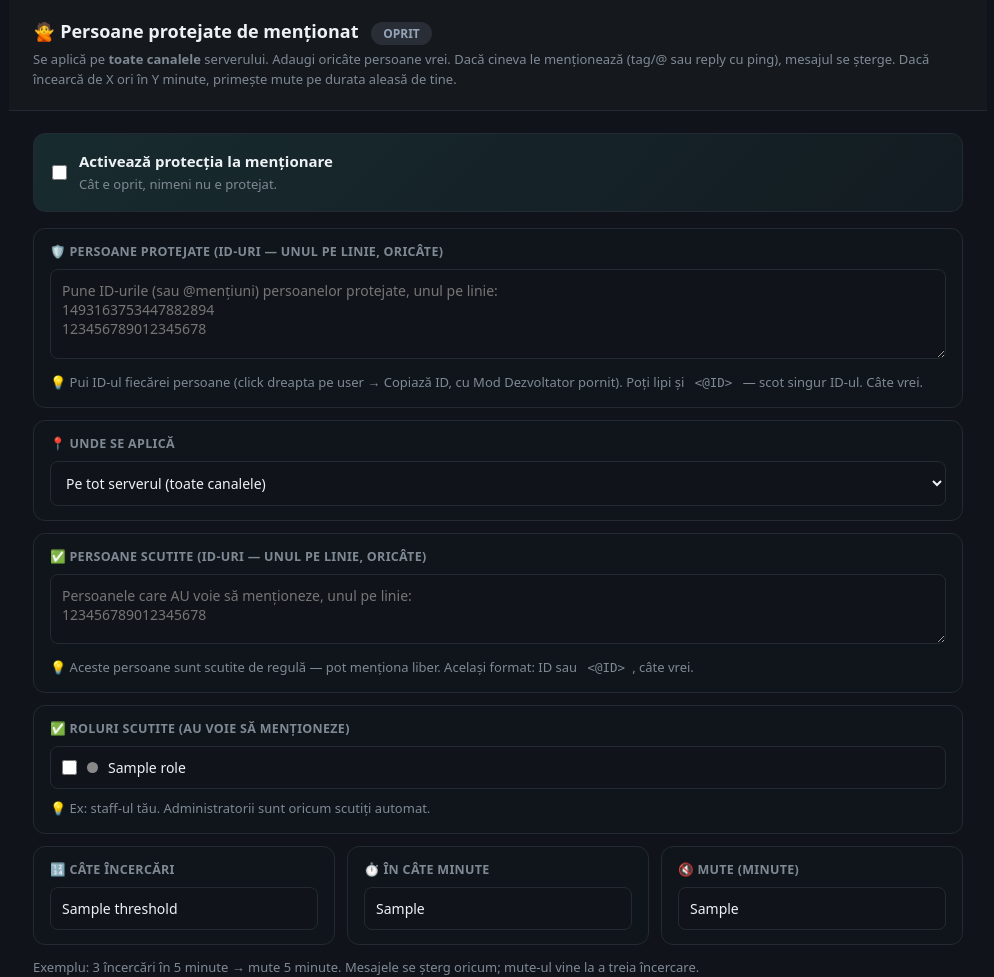
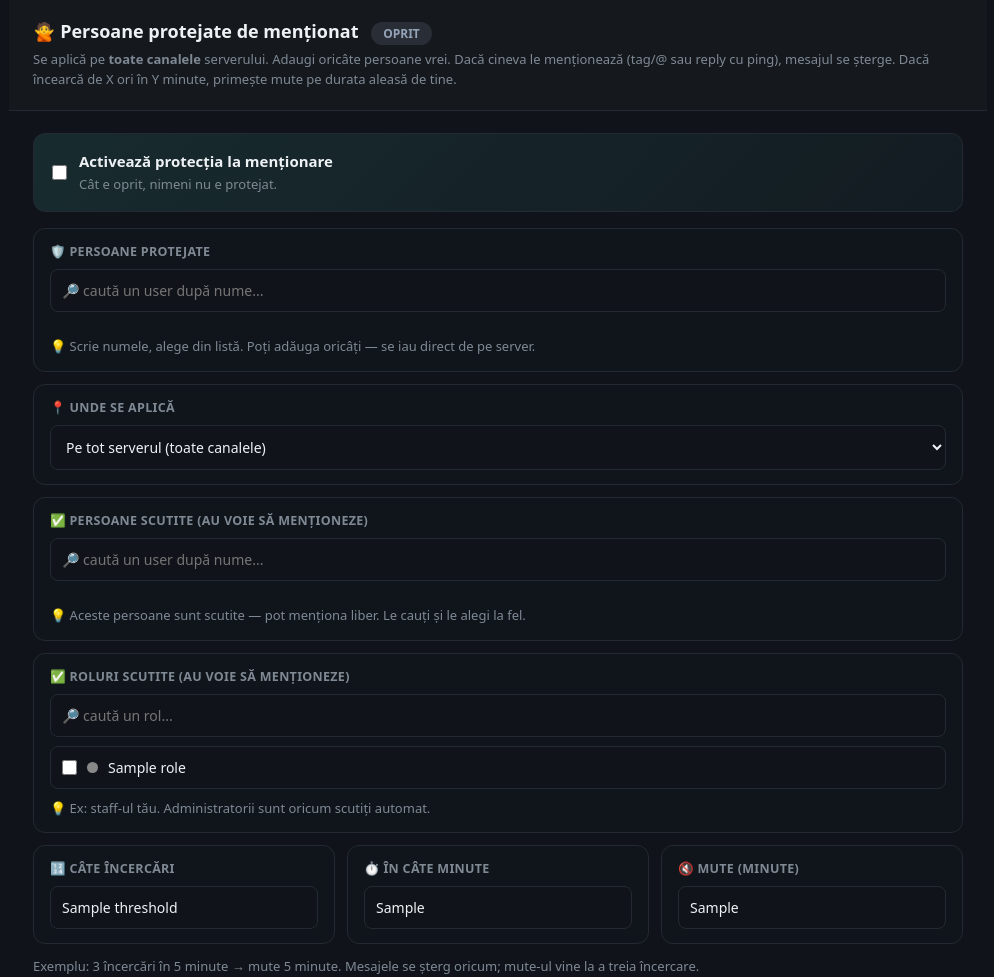
Before and after one commit to razvan1479/Sir-Penguin, a Flask app: template dashboard/templates/automod.html in a window 1280 px wide. Shown: the part 2131-3108 px from the top of the page, without its empty margins (269-1263 px from the left). Run offline with Flask 3, Linux system fonts and the light colour scheme; the template is opened without the code that fills it: most values are stand-ins (such as "Sample title", 1, 10 or a date in 2020); grey boxes marked "Sample" are stand-in pictures.

Commit message:
v26.13.31

```diff
--- a/dashboard/app.py
+++ b/dashboard/app.py
@@ -625,6 +625,66 @@ def api_guild(guild_id):
     except ValueError:
         meta = {}
     return jsonify(meta or {})
+
+
+@app.route("/api/members/<guild_id>")
+@guild_required
+def api_members(guild_id):
+    """Cauta membrii serverului LIVE (din cache-ul botului) ca sa poti alege
+    useri cu search in dashboard, fara sa stochezi mii de membri in fisier.
+    - ?q=text  -> cauta dupa nume/username (max 25 rezultate)
+    - ?ids=... -> rezolva numele unor ID-uri deja selectate (pt. chip-uri)."""
+    import re as _re
+    q = (request.args.get("q", "") or "").strip().lower()
+    ids_param = request.args.get("ids", "")
+    try:
+        import asyncio
+        from utils import botref
+        bot = botref.bot
+        loop = getattr(bot, "loop", None) if bot else None
+        if bot is None or loop is None:
+            return jsonify({"members": [], "error": "offline"})
+
+        def _pack(m):
+            return {"id": str(m.id), "name": m.display_name,
+                    "username": m.name,
+                    "avatar": m.display_avatar.url if m.display_avatar else None}
+
+        async def _run():
+            guild = bot.get_guild(int(guild_id))
+            if guild is None:
+                return []
+            # mod rezolvare: nume pentru ID-uri deja alese
+            if ids_param:
+                wanted = _re.findall(r"\d{15,21}", ids_param)
+                out = []
+                for i in wanted:
+                    m = guild.get_member(int(i))
+                    out.append(_pack(m) if m else
+                               {"id": i, "name": f"(a plecat · {i})", "username": "", "avatar": None})
+                return out
+            # mod cautare
+            matches = []
+            for m in guild.members:
+                if m.bot:
+                    continue
+                disp = (m.display_name or "")
+                name = (m.name or "")
+                gname = (getattr(m, "global_name", None) or "")
+                hay = (disp + " " + name + " " + gname).lower()
+                if q and q not in hay:
+                    continue
+                starts = disp.lower().startswith(q) or name.lower().startswith(q)
+                matches.append((0 if starts else 1, disp.lower(), _pack(m)))
+                if len(matches) >= 300:
+                    break
+            matches.sort(key=lambda x: (x[0], x[1]))
+            return [x[2] for x in matches[:25]]
+
+        members = asyncio.run_coroutine_threadsafe(_run(), loop).result(timeout=10)
+        return jsonify({"members": members})
+    except Exception:
+        return jsonify({"members": [], "error": "fail"})
 
 
 @app.route("/home/<guild_id>")
--- a/dashboard/templates/automod.html
+++ b/dashboard/templates/automod.html
@@ -34,6 +34,15 @@
   .rdot { width:11px; height:11px; border-radius:50%; flex:none; }
   .grid3 { display:grid; grid-template-columns:1fr 1fr 1fr; gap:12px; }
   @media (max-width:640px){ .grid3 { grid-template-columns:1fr; } }
+  .pick-search { width:100%; }
+  .pick-results { margin-top:8px; display:none; flex-direction:column; gap:4px; background:var(--bg); border:1px solid var(--glass-border); border-radius:8px; padding:6px; max-height:230px; overflow-y:auto; }
+  .pick-results.open { display:flex; }
+  .pick-item { display:flex; align-items:center; gap:10px; padding:8px 10px; border-radius:7px; cursor:pointer; font-size:14px; }
+  .pick-item:hover { background:var(--input); }
+  .pick-item img { width:26px; height:26px; border-radius:50%; flex:none; background:#1e1f22; }
+  .pick-item .u { color:var(--muted); font-size:12px; }
+  .pick-item .muted-note { color:var(--muted); font-size:13px; padding:8px 10px; }
+  .chip img { width:20px; height:20px; border-radius:50%; margin-right:2px; }
 {% endblock %}
 
 {% block content %}
@@ -206,9 +215,12 @@
         </div>
 
         <div class="field">
-          <label>🛡️ Persoane protejate (ID-uri — unul pe linie, oricâte)</label>
-          <textarea name="protected_ids" placeholder="Pune ID-urile (sau @mențiuni) persoanelor protejate, unul pe linie:&#10;1493163753447882894&#10;123456789012345678" style="min-height:90px">{{ (mentions.get('protected_ids') or [])|join('\n') }}</textarea>
-          <p class="sub" style="margin-top:8px">💡 Pui ID-ul fiecărei persoane (click dreapta pe user → Copiază ID, cu Mod Dezvoltator pornit). Poți lipi și <code>&lt;@ID&gt;</code> — scot singur ID-ul. Câte vrei.</p>
+          <label>🛡️ Persoane protejate</label>
+          <input type="hidden" name="protected_ids" id="prot_val" value="{{ (mentions.get('protected_ids') or [])|join(' ') }}">
+          <input type="text" class="pick-search" id="prot_search" placeholder="🔎 caută un user după nume..." autocomplete="off">
+          <div class="pick-results" id="prot_results"></div>
+          <div class="chips" id="prot_chips" style="margin-top:10px"></div>
+          <p class="sub" style="margin-top:8px">💡 Scrie numele, alege din listă. Poți adăuga oricâți — se iau direct de pe server.</p>
         </div>
 
         <div class="field">
@@ -234,17 +246,21 @@
         </div>
 
         <div class="field">
-          <label>✅ Persoane scutite (ID-uri — unul pe linie, oricâte)</label>
-          <textarea name="exempt_user_ids" placeholder="Persoanele care AU voie să menționeze, unul pe linie:&#10;123456789012345678" style="min-height:70px">{{ (mentions.get('exempt_user_ids') or [])|join('\n') }}</textarea>
-          <p class="sub" style="margin-top:8px">💡 Aceste persoane sunt scutite de regulă — pot menționa liber. Același format: ID sau <code>&lt;@ID&gt;</code>, câte vrei.</p>
+          <label>✅ Persoane scutite (au voie să menționeze)</label>
+          <input type="hidden" name="exempt_user_ids" id="exu_val" value="{{ (mentions.get('exempt_user_ids') or [])|join(' ') }}">
+          <input type="text" class="pick-search" id="exu_search" placeholder="🔎 caută un user după nume..." autocomplete="off">
+          <div class="pick-results" id="exu_results"></div>
+          <div class="chips" id="exu_chips" style="margin-top:10px"></div>
+          <p class="sub" style="margin-top:8px">💡 Aceste persoane sunt scutite — pot menționa liber. Le cauți și le alegi la fel.</p>
         </div>
 
         <div class="field">
           <label>✅ Roluri scutite (au voie să menționeze)</label>
           {% if roles %}
-          <div class="picklist">
+          <input type="text" class="pick-search" id="role_search" placeholder="🔎 caută un rol..." autocomplete="off" onkeyup="filterRoles(this.value)" style="margin-bottom:9px">
+          <div class="picklist" id="role_list">
             {% for r in roles %}
-            <label><input type="checkbox" name="mention_exempt_roles" value="{{ r.id }}"
+            <label data-name="{{ r.name|lower }}"><input type="checkbox" name="mention_exempt_roles" value="{{ r.id }}"
               {% if r.id|string in (mentions.get('exempt_role_ids') or [])|map('string')|list %}checked{% endif %}>
               <span class="rdot" style="background:{{ r.color or '#99aab5' }}"></span>{{ r.name }}</label>
             {% endfor %}
@@ -355,4 +371,83 @@
       });
     })();
   </script>
+
+  <script>
+    // selector de useri cu CĂUTARE LIVE (ii ia direct de pe server prin bot)
+    (function(){
+      var GID = "{{ guild_id }}";
+      function escapeHtml(s){ return (s||'').replace(/[&<>"']/g, function(c){
+        return {'&':'&amp;','<':'&lt;','>':'&gt;','"':'&quot;',"'":'&#39;'}[c]; }); }
+      function debounce(fn, ms){ var t; return function(){ var a=arguments, c=this;
+        clearTimeout(t); t=setTimeout(function(){ fn.apply(c,a); }, ms); }; }
+
+      function makePicker(prefix){
+        var val = document.getElementById(prefix+'_val');
+        var search = document.getElementById(prefix+'_search');
+        var results = document.getElementById(prefix+'_results');
+        var chips = document.getElementById(prefix+'_chips');
+        if(!val || !search) return;
+        var selected = [];
+
+        function syncHidden(){ val.value = selected.map(function(s){ return s.id; }).join(' '); }
+        function renderChips(){
+          chips.innerHTML = '';
+          selected.forEach(function(s){
+            var span = document.createElement('span');
+            span.className = 'chip';
+            span.innerHTML = (s.avatar ? '<img src="'+s.avatar+'">' : '') + '<span>'+escapeHtml(s.name)+'</span>';
+            var btn = document.createElement('button');
+            btn.type='button'; btn.textContent='✕'; btn.title='Scoate';
+            btn.onclick = function(){ selected = selected.filter(function(x){ return x.id!==s.id; }); syncHidden(); renderChips(); };
+            span.appendChild(btn); chips.appendChild(span);
+          });
+        }
+        function add(m){
+          if(selected.some(function(x){ return x.id===m.id; })) return;
+          selected.push({id:m.id, name:m.name, avatar:m.avatar});
+          syncHidden(); renderChips();
+          search.value=''; results.classList.remove('open'); results.innerHTML='';
+        }
+        var doSearch = debounce(function(){
+          var q = search.value.trim();
+          if(!q){ results.classList.remove('open'); results.innerHTML=''; return; }
+          fetch('/api/members/'+GID+'?q='+encodeURIComponent(q))
+            .then(function(r){ return r.json(); })
+            .then(function(d){
+              results.innerHTML=''; var list = d.members||[];
+              if(!list.length){ results.innerHTML='<div class="muted-note">Niciun user găsit'+(d.error?' (botul pare offline)':'')+'.</div>'; results.classList.add('open'); return; }
+              list.forEach(function(m){
+                var item = document.createElement('div'); item.className='pick-item';
+                item.innerHTML = (m.avatar ? '<img src="'+m.avatar+'">' : '<img>') +
+                  '<div><div>'+escapeHtml(m.name)+'</div><div class="u">@'+escapeHtml(m.username||'')+'</div></div>';
+                item.onclick = function(){ add(m); };
+                results.appendChild(item);
+              });
+              results.classList.add('open');
+            })
+            .catch(function(){ results.innerHTML='<div class="muted-note">Eroare la căutare.</div>'; results.classList.add('open'); });
+        }, 250);
+        search.addEventListener('input', doSearch);
+        document.addEventListener('click', function(e){ if(!results.contains(e.target) && e.target!==search) results.classList.remove('open'); });
+
+        var initial = (val.value||'').trim();
+        if(initial){
+          fetch('/api/members/'+GID+'?ids='+encodeURIComponent(initial))
+            .then(function(r){ return r.json(); })
+            .then(function(d){ selected = (d.members||[]).map(function(m){ return {id:m.id, name:m.name, avatar:m.avatar}; }); renderChips(); })
+            .catch(function(){});
+        }
+      }
+
+      window.filterRoles = function(q){
+        q = (q||'').toLowerCase();
+        document.querySelectorAll('#role_list label').forEach(function(l){
+          l.style.display = (!q || (l.dataset.name||'').indexOf(q) !== -1) ? 'flex' : 'none';
+        });
+      };
+
+      makePicker('prot');
+      makePicker('exu');
+    })();
+  </script>
 {% endblock %}
```
